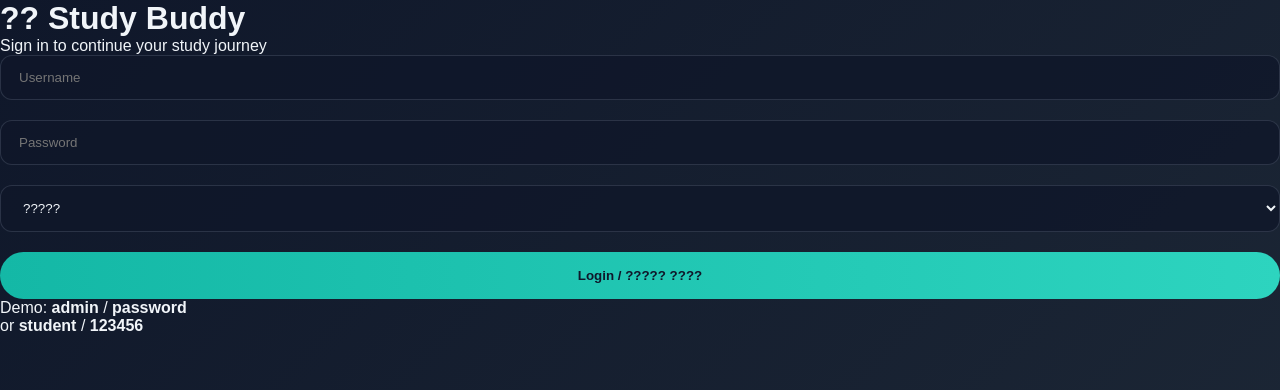
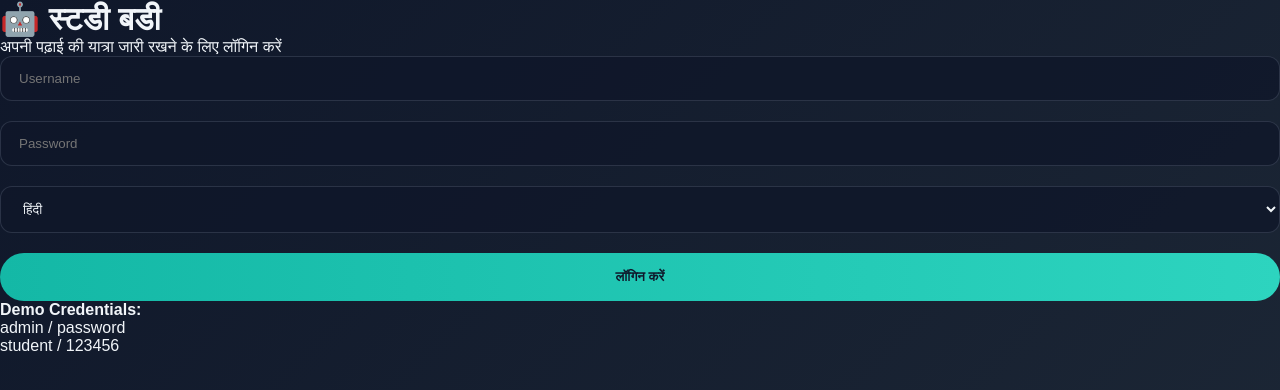
Before and after one commit to nilanshsingh121/SM-web-tool-1, a Flask app: template templates/login.html in a window 1280 px wide. Shown: the top 390 px of the page. Run offline with Flask 3, Linux system fonts and the light colour scheme; the template is opened without the code that fills it, so the values that code supplies are empty.

Commit message:
Localize login page to Hindi
Updated the login page to include Hindi language support and improved text.

```diff
--- a/templates/login.html
+++ b/templates/login.html
@@ -8,8 +8,8 @@
 </head>
 <body>
     <div class="login-container">
-        <h1>?? Study Buddy</h1>
-        <p>Sign in to continue your study journey</p>
+        <h1>🤖 स्टडी बडी</h1>
+        <p>अपनी पढ़ाई की यात्रा जारी रखने के लिए लॉगिन करें</p>
 
         <form method="POST">
             <div class="input-group">
@@ -20,16 +20,17 @@
             </div>
             <div class="input-group">
                 <select name="lang">
-                    <option value="hi">?????</option>
+                    <option value="hi">हिंदी</option>
                     <option value="en">English</option>
                 </select>
             </div>
-            <button type="submit">Login / ????? ????</button>
+            <button type="submit">लॉगिन करें</button>
         </form>
 
         <p class="demo">
-            Demo: <strong>admin</strong> / <strong>password</strong><br>
-            or <strong>student</strong> / <strong>123456</strong>
+            <strong>Demo Credentials:</strong><br>
+            admin / password<br>
+            student / 123456
         </p>
     </div>
 </body>
```
